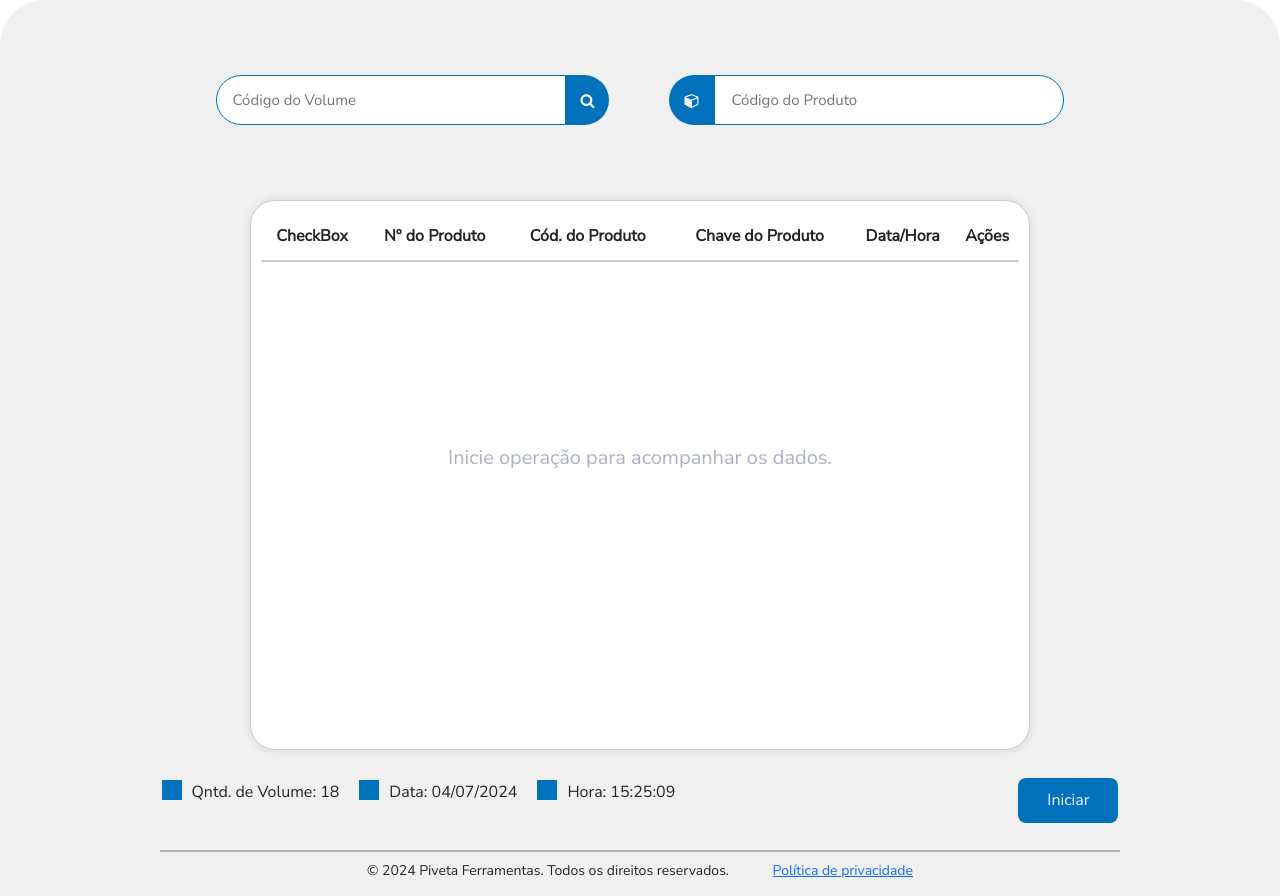
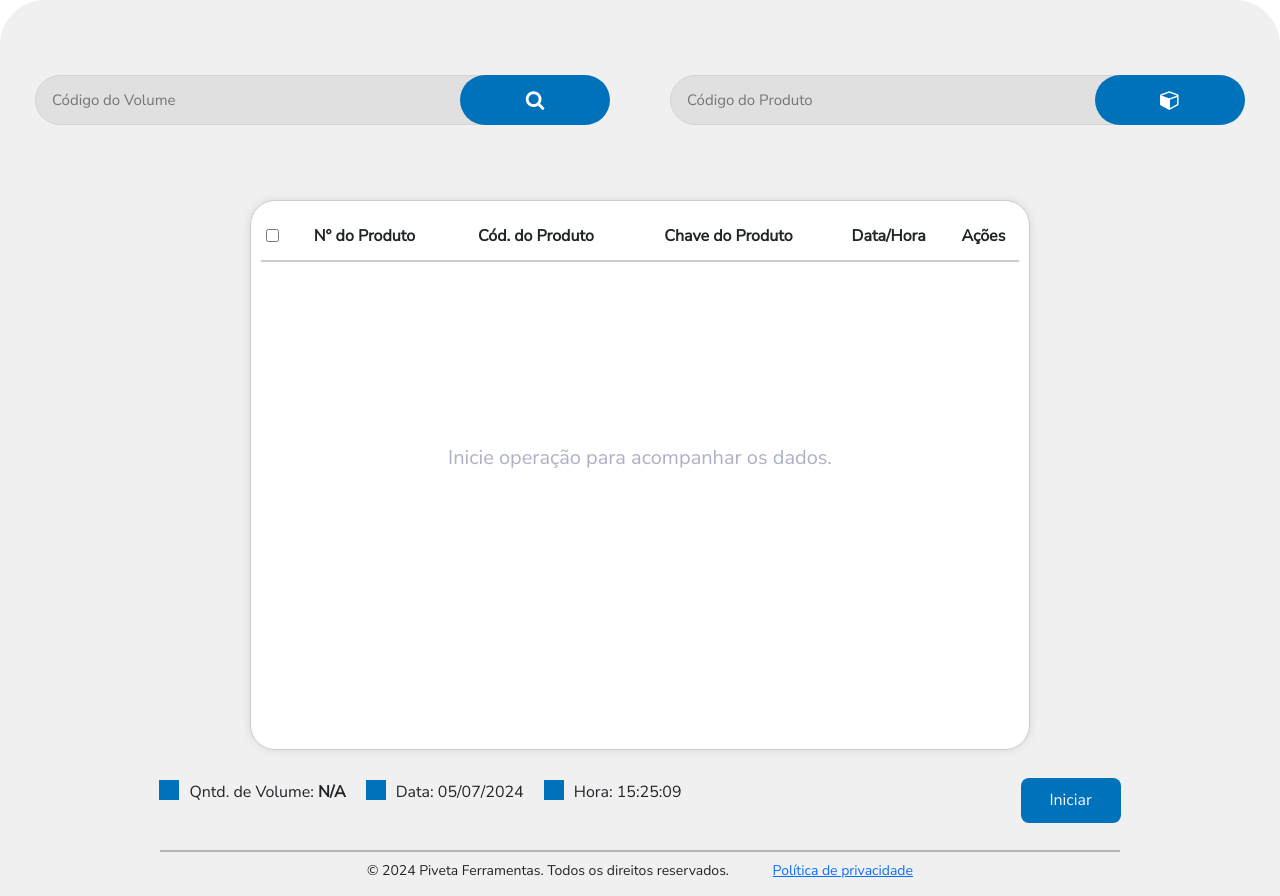
Before and after one commit to EduardoMnzs/Tracking-piveta, a Flask app: page /bipagem in a window 1280 px wide. Shown: the part 75-971 px from the top of the page. Run offline with Flask 3, Linux system fonts and the light colour scheme; lists and menus that the app fills with data are empty.

Commit message:
Funcionalidades de Bipagem adicionada

```diff
--- a/app/static/css/bipagem.css
+++ b/app/static/css/bipagem.css
@@ -20,8 +20,8 @@
     align-items: center;
 }
 
-.input-pesquisa-volume {
-    width: 350px;
+.input-pesquisa-volume,.input-pesquisa-produto {
+    width: 450px;
     min-height: 50px;
     padding: 0 1rem;
     color: #000000;
@@ -29,17 +29,7 @@
     border: 1px solid #0071BB;
     border-radius: 25px 0px 0px 25px;
     background-color: #fff;
-}
-
-.input-pesquisa-produto {
-    width: 350px;
-    min-height: 50px;
-    padding: 0 1rem;
-    color: #000000;
-    font-size: 15px;
-    border: 1px solid #0071BB;
-    border-radius: 0px 25px 25px 0px;
-    background-color: #fff;
+    cursor: not-allowed;
 }
 
 .pesquisa-produto {
@@ -47,11 +37,13 @@
     align-items: center;
 }
 
-.button-search {
+.button-search, .button-produto {
+    width: 150px;
+    border-radius: 25px;
+    margin-left: -25px;
     min-height: 50px;
     padding: .5em 1em;
     border: none;
-    border-radius: 0px 25px 25px 0px;
     background-color: #0071BB;
     color: #fff;
     font-size: 15px;
@@ -59,16 +51,8 @@
     transition: background-color .3s ease-in-out;
 }
 
-.button-produto {
-    min-height: 50px;
-    padding: .5em 1em;
-    border: none;
-    border-radius: 25px 0px 0px 25px;
-    background-color: #0071BB;
-    color: #fff;
-    font-size: 15px;
-    cursor: pointer;
-    transition: background-color .3s ease-in-out;
+.fa-search, .fa-cube {
+    font-size: 20px !important;
 }
 
 .button-search:hover {
@@ -81,6 +65,13 @@
 .input-pesquisa-produto:focus-visible {
     border-color: #0071BB;
     outline: none;
+}
+
+.input-pesquisa-volume:disabled, .input-pesquisa-produto:disabled {
+    background-color: #e0e0e0;
+    color: #a1a1a1;
+    border: 1px solid #d3d3d3;
+    cursor: not-allowed;
 }
 
 .tabela-produtos {
@@ -165,6 +156,11 @@ tr {
     background-color: #0071BB;
     width: 20px;
     height: 20px;
+}
+
+.contador {
+    font-weight: bold;
+    margin-left: 4;
 }
 
 .legenda {
@@ -384,10 +380,7 @@ tr {
     box-shadow: 0 4px 6px rgba(0, 0, 0, 0.1);
     width: 30% !important;
     text-align: center;
-    height: 332px;
-    display: flex;
-    flex-direction: column;
-    justify-content: space-between;
+    height: 356px;
 }
 
 .loading-container {
@@ -403,6 +396,7 @@ tr {
 
 .popup-loading > p {
     padding-top: 75px;
+    padding-bottom: 30px;
     width: 100%;
 }
 
@@ -435,10 +429,9 @@ tr {
     box-shadow: 0 4px 6px rgba(0, 0, 0, 0.1);
     width: 30% !important;
     text-align: center;
-    height: 332px;
+    height: 356px;
     display: flex;
     flex-direction: column;
-    justify-content: space-between;
 }
 
 .popup-finalizado > h2 {
@@ -452,6 +445,7 @@ tr {
 }
 
 .finalizado-container {
+    margin-top: 33px;
     text-align: center;
 }
 
@@ -461,6 +455,7 @@ tr {
 }
 
 .button-concluir {
+    margin-top: 20px;
     background-color: #0071BB;
     text-decoration: none;
     color: #f3f7fe;
--- a/app/templates/bipagem.html
+++ b/app/templates/bipagem.html
@@ -7,19 +7,21 @@
     <div class="home-container">
         <div class="container-busca">
             <div class="pesquisa-volume">
-                <input type="email" class="input-pesquisa-volume" placeholder="Código do Volume" autocomplete="off">
-                <button class="button-search" type="submit"><i class="fa fa-search"></i></button>
+                <label for="codigoProduto"></label>
+                <input type="text" id="codigoProduto" name="codigoProduto" class="input-pesquisa-volume" placeholder="Código do Volume" autocomplete="off" disabled autofocus>
+                <button id="add-data" class="button-search" type="submit"><i class="fa fa-search"></i></button>
             </div>
             <div class="pesquisa-produto">
-                <button class="button-produto" type="submit"><i class="fa fa-cube"></i></button>
-                <input type="email" class="input-pesquisa-produto" placeholder="Código do Produto" autocomplete="off">
+                <label for="chaveProduto"></label>
+                <input type="text" id="chaveProduto" name="chaveProduto" class="input-pesquisa-produto" placeholder="Código do Produto" autocomplete="off" disabled>
+                <button id="add-data" class="button-produto" type="submit"><i class="fa fa-cube"></i></button>
             </div>
         </div>
         <div class="tabela-produtos">
             <table class="tabela-table">
                 <thead class="tabela-thead">
                     <tr>
-                        <th>CheckBox</th>
+                        <th><input type="checkbox"></th>
                         <th>N° do Produto</th>
                         <th>Cód. do Produto</th>
                         <th>Chave do Produto</th>
@@ -27,15 +29,7 @@
                         <th>Ações</th>
                     </tr>
                 </thead>
-                <tbody style="display: none;">
-                    <tr>
-                        <td>0</td>
-                        <td>00000000</td>
-                        <td>100654</td>
-                        <td>35240606013526000192550020000280321080392888</td>
-                        <td>01/01/2024 12:00:00</td>
-                        <td>:</td>
-                    </tr>
+                <tbody id="table-body" style="display: none;">
                 </tbody>
             </table>
             <div class="aviso-inicio"><h1>Inicie operação para acompanhar os dados.</h1></div>
@@ -44,11 +38,11 @@
         <div class="footer-legenda-botao">
             <div class="legenda">
                 <div class="decoração-legenda"></div>
-                <p>Qntd. de Volume: 18</p>
+                <p>Qntd. de Volume: <span id="product-count" class="contador"> N/A</span></p>
                 <div class="decoração-legenda"></div>
-                <p>Data: 04/07/2024</p>
+                <p class="data" id="realdata">Data: </p>
                 <div class="decoração-legenda"></div>
-                <p id="realtime-clock">Hora: </p>
+                <p class="hora" id="realtime-clock">Hora: </p>
             </div>
             <div class="button-footer">
                 <button class="button-iniciar">Iniciar</button>
@@ -89,21 +83,19 @@
                         <h2>Finalizando Operação</h2>
                         <p>Operação finalizada, baixa do sistema sendo realizada.</p>
                         <div class="loading-container">
-                            <p class="loading">Loading</p>
+                            <p class="loading">Carregando</p>
                             <div class="loader-container">
                                 <div class="loader"></div>
                             </div>
-                            <p class="progresso">3/18</p>
                         </div>
                     </div>
                 </div>
                 <div id="popup-finalizado-container" class="popup-finalizado-container" style="display:none;">
                     <div class="popup-finalizado">
                         <h2>Operação Finalizada<span class="close-button-concluido" onclick="closeLoadingPopup()">&times;</span></h2>
-                        <p>Operação finalizada, baixa do sistema completa.</p>
                         <div class="finalizado-container">
                             <i class="fa fa-check-circle" aria-hidden="true"></i>
-                            <p>18/18</p>
+                            <p>Operação Finalizada com sucesso.</p>
                             <button class="button-concluir">Concluir</button>
                         </div>
                     </div>
```
Also changed, not shown: app/static/js/bipagem.js (+181 -23 lines).
